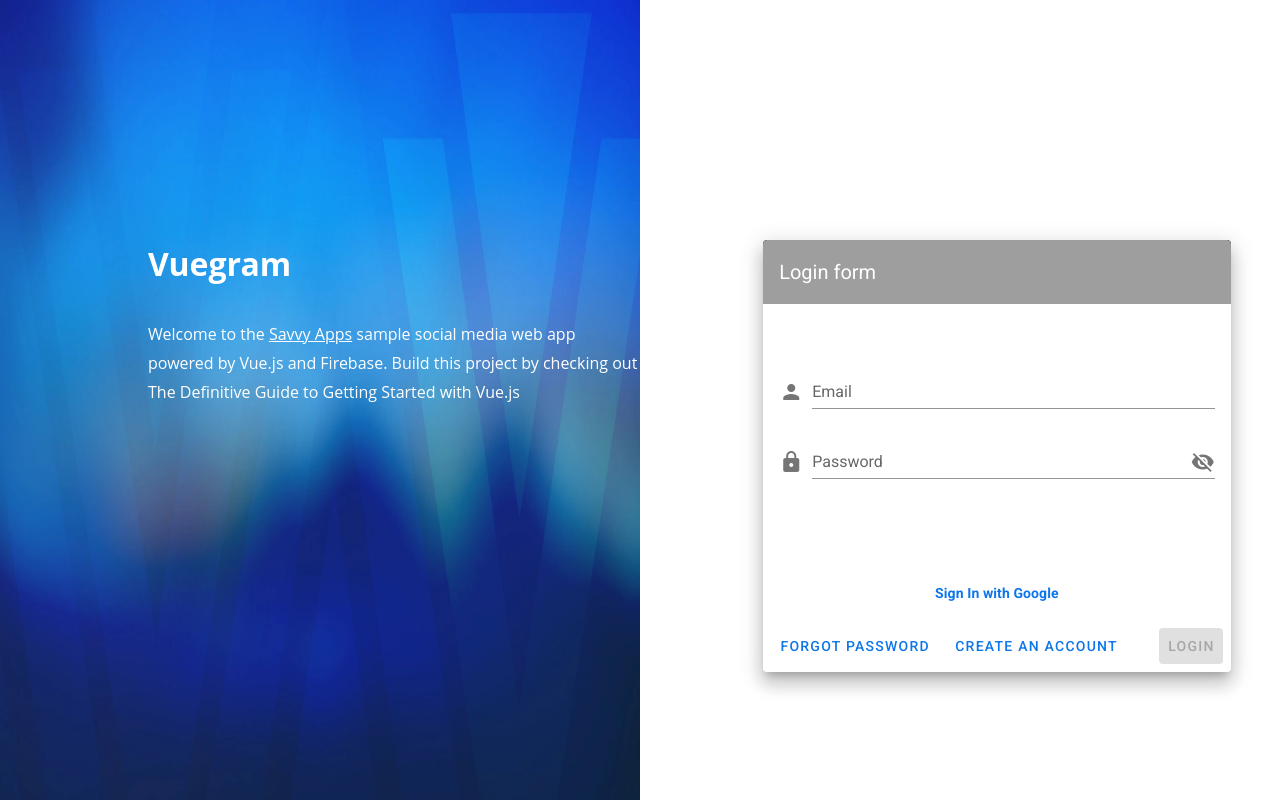
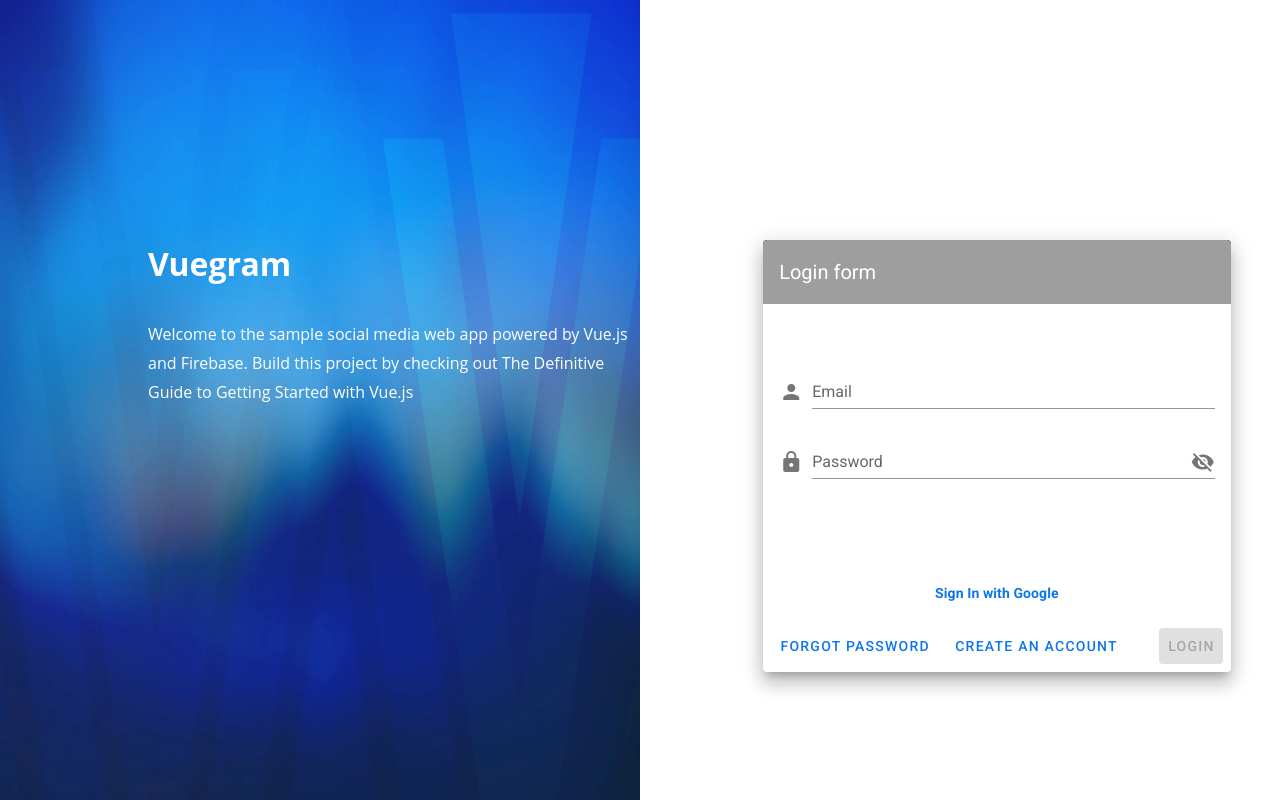
Before and after one commit to AleksandarRatkov/Vuegram, a Vue app: page /login in a window 1280 px wide. Built offline with nearby package versions, Linux system fonts and the light colour scheme; no server answers; grey boxes are pictures that could not be loaded.

Commit message:
Remove unused imports

```diff
--- a/src/views/Contacts.vue
+++ b/src/views/Contacts.vue
@@ -27,7 +27,6 @@
 import {
     mapActions,
     mapState,
-    mapMutations
 } from 'vuex'
 import _ from 'lodash';
 
@@ -47,9 +46,6 @@
             getOtherUsers: 'user/fetchUsersBeside',
             updateProfileFollowing: 'user/updateProfileFollowing',
             fetchUserProfile: 'user/fetchUserProfile'
-        }),
-        ...mapMutations({
-            setUserProfile: 'user/setUserProfile'
         }),
         isUserFollowed(userId) {
             return _.includes(this.userProfile.following, userId);
--- a/src/views/Login.vue
+++ b/src/views/Login.vue
@@ -4,8 +4,7 @@
         <v-flex md6 class="full-height">
             <h1>Vuegram</h1>
             <p class="login-text">
-                Welcome to the
-                <a href="https://savvyapps.com/" target="_blank">Savvy Apps</a> sample
+                Welcome to the sample
                 social media web app powered by Vue.js and Firebase. Build this
                 project by checking out The Definitive Guide to Getting Started with
                 Vue.js
```
